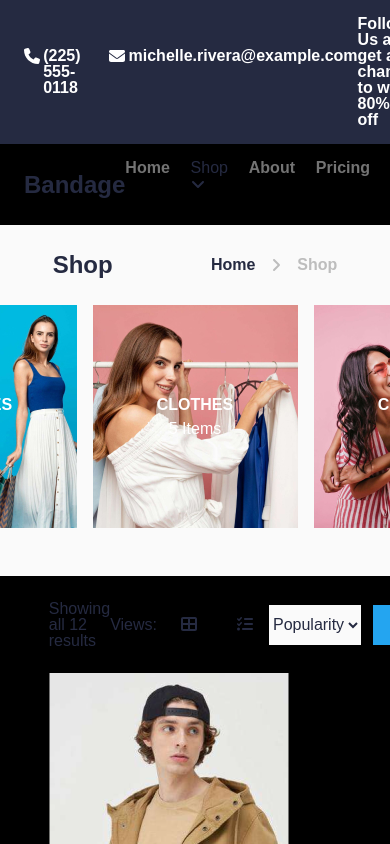
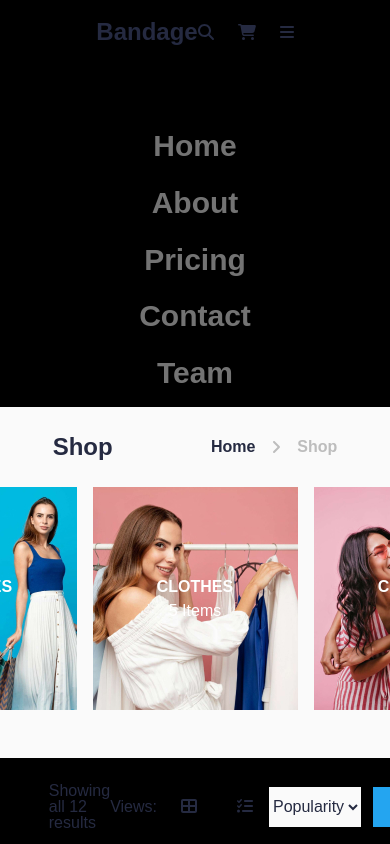
Before and after one commit to hacermelisyilmaz/E-Commerce-Project, a React (Create React App) app in the folder e-commerce/: page /productlist in a window 390 px wide. Shown: the top 844 px of the page. Built offline with nearby package versions, Linux system fonts and the light colour scheme.

Commit message:
Responsive design

```diff
--- a/e-commerce/src/components/layout/Features.js
+++ b/e-commerce/src/components/layout/Features.js
@@ -7,17 +7,17 @@ import {
 
 function Features({ data }) {
   return (
-    <div className="Features py-[5rem] w-[75%] mx-auto">
+    <div className="Features py-[5rem] w-[75%] mx-auto sm:text-center">
       <div className="flex flex-col gap-3 items-center">
         <h3 className="text-xl text-accent">{data.title1}</h3>
         <h2 className="text-2xl font-bold">{data.title2}</h2>
         <p className="text-sm text-accent">{data.description}</p>
       </div>
-      <div className="flex justify-center gap-11">
+      <div className="flex justify-center gap-11 sm:flex-col sm:items-center">
         {data.cards.map((card, index) => {
           return (
             <div
-              className="w-1/4 px-10 py-9 flex flex-col items-center gap-5"
+              className="w-1/4 px-10 py-9 flex flex-col items-center gap-5 sm:w-full"
               key={index}
             >
               {index === 0 && (
--- a/e-commerce/src/components/layout/Footer.js
+++ b/e-commerce/src/components/layout/Footer.js
@@ -11,7 +11,7 @@ function Footer({ data, inner }) {
   return (
     <div className="Footer">
       <div className={inner ? "" : "bg-info"}>
-        <div className="w-[70%] m-auto py-10 flex justify-between">
+        <div className="w-[70%] m-auto py-10 flex justify-between sm:flex-col sm:gap-4">
           <h1 className="text-2xl font-bold">{data.brand}</h1>
           <div className="text-secondary flex gap-5">
             <FontAwesomeIcon icon={faFacebook} />
@@ -21,7 +21,7 @@ function Footer({ data, inner }) {
         </div>
         <div className="w-[70%] m-auto">{inner && <hr />}</div>
       </div>
-      <div className="w-[70%] m-auto py-12 flex justify-between">
+      <div className="w-[70%] m-auto py-12 flex justify-between sm:flex-col sm:gap-10">
         {footer.navcontainer.map((nav, index) => {
           return (
             <div className="font-bold flex flex-col gap-5" key={index}>
--- a/e-commerce/src/components/layout/Header.js
+++ b/e-commerce/src/components/layout/Header.js
@@ -1,6 +1,7 @@
 import { FontAwesomeIcon } from "@fortawesome/react-fontawesome";
 import {
   faAngleDown,
+  faBars,
   faCartShopping,
   faEnvelope,
   faHeart,
@@ -23,13 +24,13 @@ function Header({ data }) {
 
   return (
     <div className="Header font-bold">
-      <div className="header-info bg-primary text-white font-bold flex justify-between items-center py-4 px-6">
+      <div className="header-info bg-primary text-white font-bold flex justify-between items-center py-4 px-6 sm:hidden">
         <div className="contact flex gap-[1.8rem]">
-          <div className="phone flex gap-[0.2rem]">
+          <div className="phone flex items-center gap-[0.2rem]">
             <FontAwesomeIcon icon={faPhone} />
             <p>{infoData.phone}</p>
           </div>
-          <div className="email flex gap-[0.2rem]">
+          <div className="email flex items-center gap-[0.2rem]">
             <FontAwesomeIcon icon={faEnvelope} />
             <p>{infoData.email}</p>
           </div>
@@ -45,12 +46,28 @@ function Header({ data }) {
           <FontAwesomeIcon icon={faTwitter} />
         </div>
       </div>
-      <div className="header-nav flex justify-between items-center py-4 px-6">
-        <h1 className="text-2xl">{data.brand}</h1>
-        <div className="flex justify-between w-[85%] ">
-          <nav className="text-accent flex gap-[1.3rem]">
+      <div className="header-nav flex justify-between items-center py-4 px-6 sm:flex-col">
+        <div className="w-fit flex justify-between">
+          <h1 className="text-2xl">{data.brand}</h1>
+          <div className="hidden sm:flex sm:items-center sm:gap-6">
+            <Link to="/">
+              <FontAwesomeIcon icon={faMagnifyingGlass} />
+            </Link>
+            <Link to="/">
+              <FontAwesomeIcon icon={faCartShopping} />
+            </Link>
+            <Link to="/">
+              <FontAwesomeIcon icon={faBars} />
+            </Link>
+          </div>
+        </div>
+        <div className="flex justify-between w-[85%] sm:pt-20 sm:justify-center">
+          <nav className="text-accent flex items-baseline gap-[1.3rem] sm:flex-col sm:items-center sm:text-3xl">
             <Link to="/">{navData.navlinks.home}</Link>
-            <Link className="text-primary font-medium" to="/">
+            <Link
+              className="flex items-center gap-1 text-primary font-medium sm:hidden"
+              to="/productlist"
+            >
               {navData.navlinks.shop}
               <FontAwesomeIcon icon={faAngleDown} />
             </Link>
@@ -59,7 +76,7 @@ function Header({ data }) {
             <Link to="/contact">{navData.navlinks.contact}</Link>
             <Link to="/team">{navData.navlinks.team}</Link>
           </nav>
-          <div className="nav-right-side text-secondary flex gap-[1rem]">
+          <div className="nav-right-side text-secondary flex gap-[1rem] sm:hidden">
             <Link to="/">
               <FontAwesomeIcon icon={faUser} />
               <span>{rightData.login}</span>
--- a/e-commerce/src/components/layout/Posts.js
+++ b/e-commerce/src/components/layout/Posts.js
@@ -3,11 +3,11 @@ import Post from "../Post";
 function Posts({ data }) {
   return (
     <div className="Posts py-[5rem] w-[70%] m-auto">
-      <div className="flex flex-col items-center font-bold mb-24">
+      <div className="flex flex-col items-center font-bold mb-24 sm:text-center">
         <h6 className="text-sm text-secondary">{data.title1}</h6>
         <h2 className="text-[2.5rem]">{data.title2}</h2>
       </div>
-      <div className="flex gap-10">
+      <div className="flex gap-10 sm:flex-col">
         {data.posts.map((post, index) => {
           return <Post data={post} key={index} />;
         })}
--- a/e-commerce/src/components/layout/ProductCards.js
+++ b/e-commerce/src/components/layout/ProductCards.js
@@ -2,13 +2,13 @@ import ProductCard from "../ProductCard";
 
 function ProductCards({ data }) {
   return (
-    <div className="ProductCards w-[80%] mx-auto py-[5rem] flex flex-col items-center">
+    <div className="ProductCards w-[80%] mx-auto py-[5rem] flex flex-col items-center sm:text-center">
       <div className="flex flex-col items-center gap-3 mb-6">
-        <h4 className="text-xl text-accent">{data.title1}</h4>
+        <h4 className="text-xl text-accent sm:hidden">{data.title1}</h4>
         <h3 className="text-2xl font-bold">{data.title2}</h3>
         <p className="text-sm text-accent">{data.description}</p>
       </div>
-      <div className="cards flex flex-wrap justify-center gap-8 p-6">
+      <div className="cards flex flex-wrap justify-center gap-8 p-6 sm:flex-col">
         {data.products.map((card, index) => {
           return <ProductCard data={card} key={index} />;
         })}
--- a/e-commerce/src/components/layout/ShopCards.js
+++ b/e-commerce/src/components/layout/ShopCards.js
@@ -1,7 +1,7 @@
 function ShopCards({ data }) {
   return (
     <div className="ShopCards py-[5rem]">
-      <div className="w-full h-[36rem] flex flex-col flex-wrap items-center content-center gap-[1.4rem]">
+      <div className="w-full h-[36rem] flex flex-col flex-wrap items-center content-center gap-[1.4rem] sm:h-fit sm:px-5">
         <img src={data.images[0]} />
         <img src={data.images[1]} />
         <img src={data.images[2]} />
--- a/e-commerce/src/components/layout/Vision.js
+++ b/e-commerce/src/components/layout/Vision.js
@@ -1,14 +1,14 @@
 function Vision({ data }) {
   return (
-    <div className="Vision py-[5rem] w-[80%] mx-auto flex">
+    <div className="Vision py-[5rem] w-[80%] mx-auto flex sm:flex-col-reverse">
       <div className="images flex gap-4">
         <img src={data.img1} />
         <img src={data.img2} />
       </div>
-      <div className="text-content w-1/2 flex flex-col justify-center gap-4 pl-[5.6rem]">
+      <div className="text-content w-1/2 flex flex-col justify-center gap-4 pl-[5.6rem] sm:p-0 sm:w-fit">
         <h5 className="font-bold text-secondary">{data.title1}</h5>
         <h2 className="text-[2.5rem] font-bold">{data.title2}</h2>
-        <div className="w-[70%] text-sm text-accent flex flex-col gap-5">
+        <div className="w-[70%] text-sm text-accent flex flex-col gap-5 sm:w-fit">
           <p className="text-sm">{data.description1}</p>
           <p className="text-sm">{data.description2}</p>
         </div>
```
